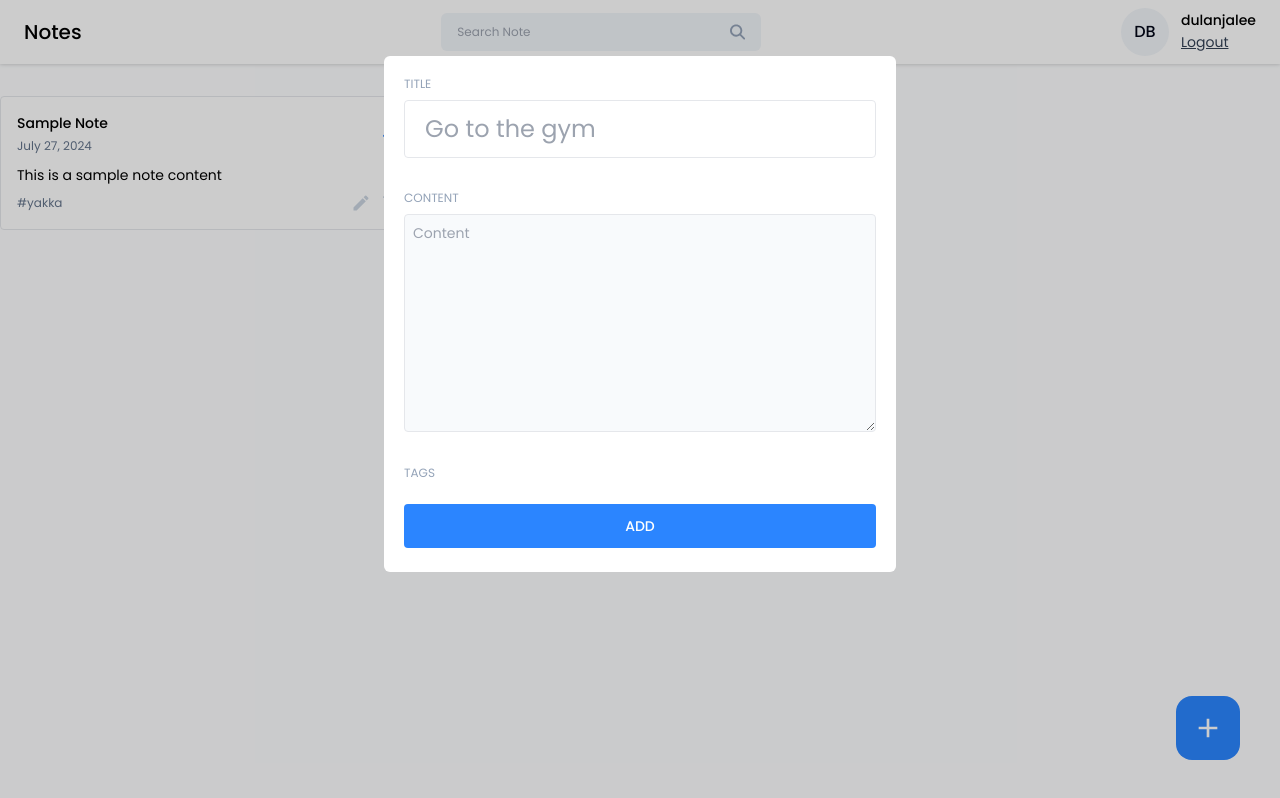
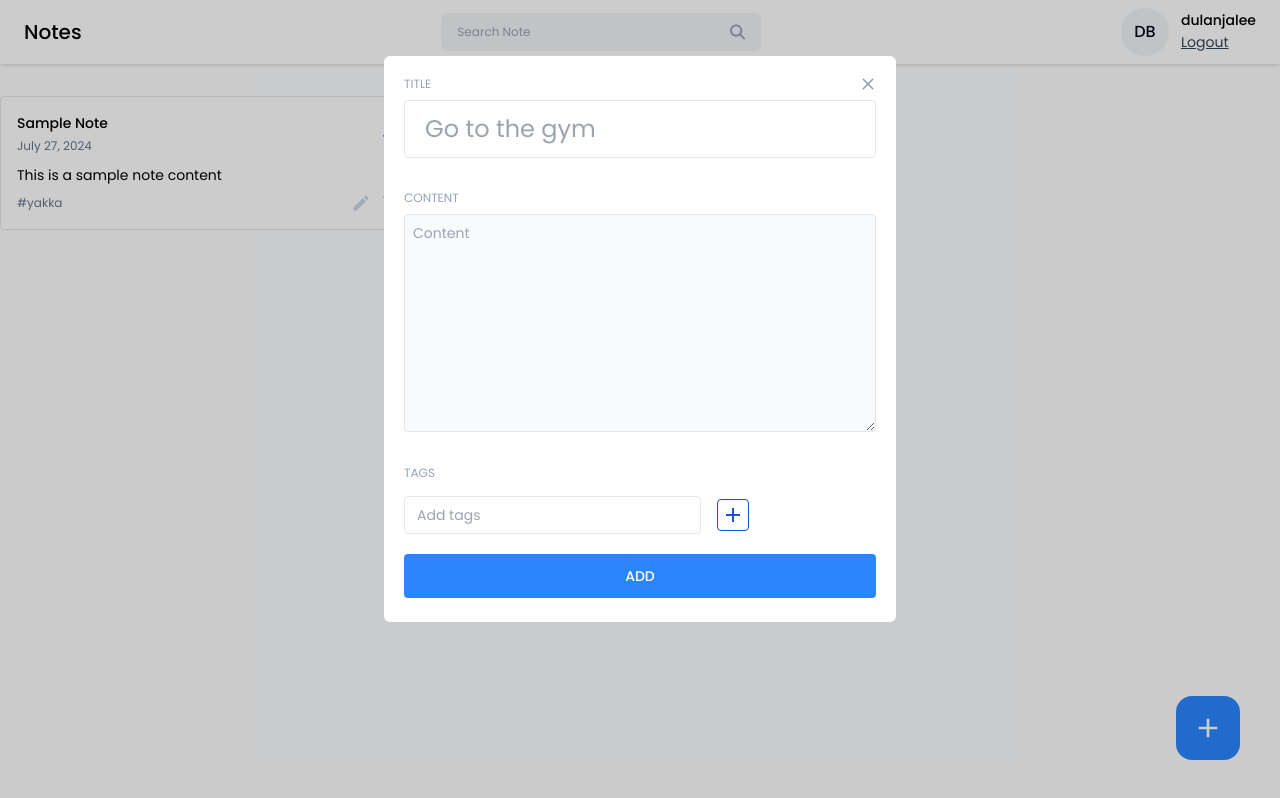
Before and after one commit to YakkaR1234/NotePad, a React (Vite) app in the folder frontend/notes-app/: page /dashboard in a window 1280 px wide. Both pictures are taken after a click on the button 1208 px from the left and 728 px from the top of the page. Built offline with nearby package versions, Linux system fonts and the light colour scheme.

Commit message:
Froonend_done

```diff
--- a/frontend/notes-app/src/Pages/Home/AddEditNotes.jsx
+++ b/frontend/notes-app/src/Pages/Home/AddEditNotes.jsx
@@ -1,14 +1,58 @@
+import { useState } from "react";
 import TagInput from "../../components/input/TagInput";
+import { MdClose } from "react-icons/md";
 
-const AddEditNotes = () => {
+const AddEditNotes = ({ noteData,type,onClose }) => {
+  const [title, setTitle] = useState("");
+  const [content, setContent] = useState("");
+  const [tags, setTags] = useState([]);
+
+  const [error,setError]=useState(null);
+
+  const addNewNote=async ()=>{};
+  const editNote=async ()=>{};
+
+
+  const handleAddNote = () => {
+
+    if(!title){
+      setError("please enter the title");
+      return;
+    }
+    if(!content){
+      setError("please enter the content");
+      return;
+    }
+
+    setError("");
+
+
+    if(type==='edit'){
+      editNote()
+    }else{
+      addNewNote()
+    }
+  };
+
+
+
   return (
-      <div>
+    <div className="relative">
+      <button
+        className="w-10 h-10 rounded-full flex items-center justify-center absolute -top-3 -right-3 hover:bg-slate-50"
+        onClick={onClose}
+      >
+        <MdClose className="text-xl text-slate-400" />
+      </button>
+
       <div className="flex flex-col gap-2">
         <label className="input-label">TITLE</label>
         <input
           type="text"
           className="input-box text-2xl text-slate-950 outline-none"
           placeholder="Go to the gym"
+          value={title}
+          onChange={({ target }) => setTitle(target.value)}
         />
       </div>
 
@@ -19,15 +63,22 @@
           className="input-box text-sm text-slate-950 outline-none bg-slate-50 p-2 rounded"
           placeholder="Content"
           rows={10}
+          value={content}
+          onChange={({ target }) => setContent(target.value)}
         />
       </div>
 
       <div className="mt-3">
         <label className="input-label">TAGS</label>
-          <TagInput/>
+        <TagInput tags={tags} setTags={setTags} />
       </div>
 
-        <button className="btn-primary font-medium mt-5 p-3" onClick={() => {}}>
+      {error && <p className="text-red-500 text-xs pt-4">{error}</p>}
+
+      <button
+        className="btn-primary font-medium mt-5 p-3"
+        onClick={handleAddNote}
+      >
         ADD
       </button>
     </div>
--- a/frontend/notes-app/src/Pages/Home/Home.jsx
+++ b/frontend/notes-app/src/Pages/Home/Home.jsx
@@ -4,8 +4,6 @@
 import AddEditNotes from "./AddEditNotes";
 import { useState } from "react";
 import Modal from "react-modal";
-
-
 
 const Home = () => {
   const [openAddEditModal, setOpenAddEditModal] = useState({
@@ -40,6 +38,7 @@
           />
         </div>
       </div>
+
       <button
         className="w-16 h-16 flex items-center justify-center rounded-2xl bg-primary hover:bg-blue-600 absolute right-10 bottom-10"
         onClick={handleOpenModal}
@@ -58,7 +57,11 @@
         className="w-[40%] max-h-3/4 bg-white rounded-md mx-auto mt-14 p-5 overflow-scroll"
         contentLabel="Add or Edit Note"
       >
-        <AddEditNotes />
+        <AddEditNotes
+          type={openAddEditModal.type}
+          noteData={openAddEditModal.data}
+          onClose={handleCloseModal}
+        />
       </Modal>
     </>
   );
--- a/frontend/notes-app/src/components/input/TagInput.jsx
+++ b/frontend/notes-app/src/components/input/TagInput.jsx
@@ -1,10 +1,66 @@
+import React, { useState } from "react";
+import { MdAdd, MdClose } from "react-icons/md";
 
-const TagInput = () => {
+const TagInput = ({ tags, setTags }) => {
+  const [inputValue, setInputValue] = useState("");
+
+  const handleInputChange = (e) => {
+    setInputValue(e.target.value);
+  };
+
+  const addNewTag = () => {
+    if (inputValue.trim() !== "") {
+      setTags([...tags, inputValue.trim()]);
+      setInputValue("");
+    }
+  };
+
+  const handleKeyDown = (e) => {
+    if (e.key === "Enter") {
+      addNewTag();
+    }
+  };
+
+  const handleRemoveTag = (tagToRemove) => {
+    setTags(tags.filter((tag) => tag !== tagToRemove));
+  };
+
   return (
     <div>
+      {tags?.length > 0 && (
+        <div className="flex items-center gap-2 flex-wrap mt-2">
+          {tags.map((tag, index) => (
+            <span
+              key={index}
+              className="flex items-center gap-2 text-sm text-slate-900 bg-slate-100 px-3 py-1 rounded"
+            >
+              # {tag}
+              <button onClick={() => handleRemoveTag(tag)}>
+                <MdClose />
+              </button>
+            </span>
+          ))}
+        </div>
+      )}
 
+      <div className="flex items-center gap-4 mt-3">
+        <input
+          type="text"
+          value={inputValue}
+          className="text-sm bg-transparent border px-3 py-2 rounded outline-none"
+          placeholder="Add tags"
+          onChange={handleInputChange}
+          onKeyDown={handleKeyDown}
+        />
+        <button
+          className="w-8 h-8 flex items-center justify-center rounded border border-blue-700 hover:bg-blue-700"
+          onClick={addNewTag}
+        >
+          <MdAdd className="text-2xl text-blue-700 hover:text-white" />
+        </button>
+      </div>
     </div>
-  )
-}
+  );
+};
 
-export default TagInput
+export default TagInput;
```
Lines whose indentation alone changed are shown as unchanged.
